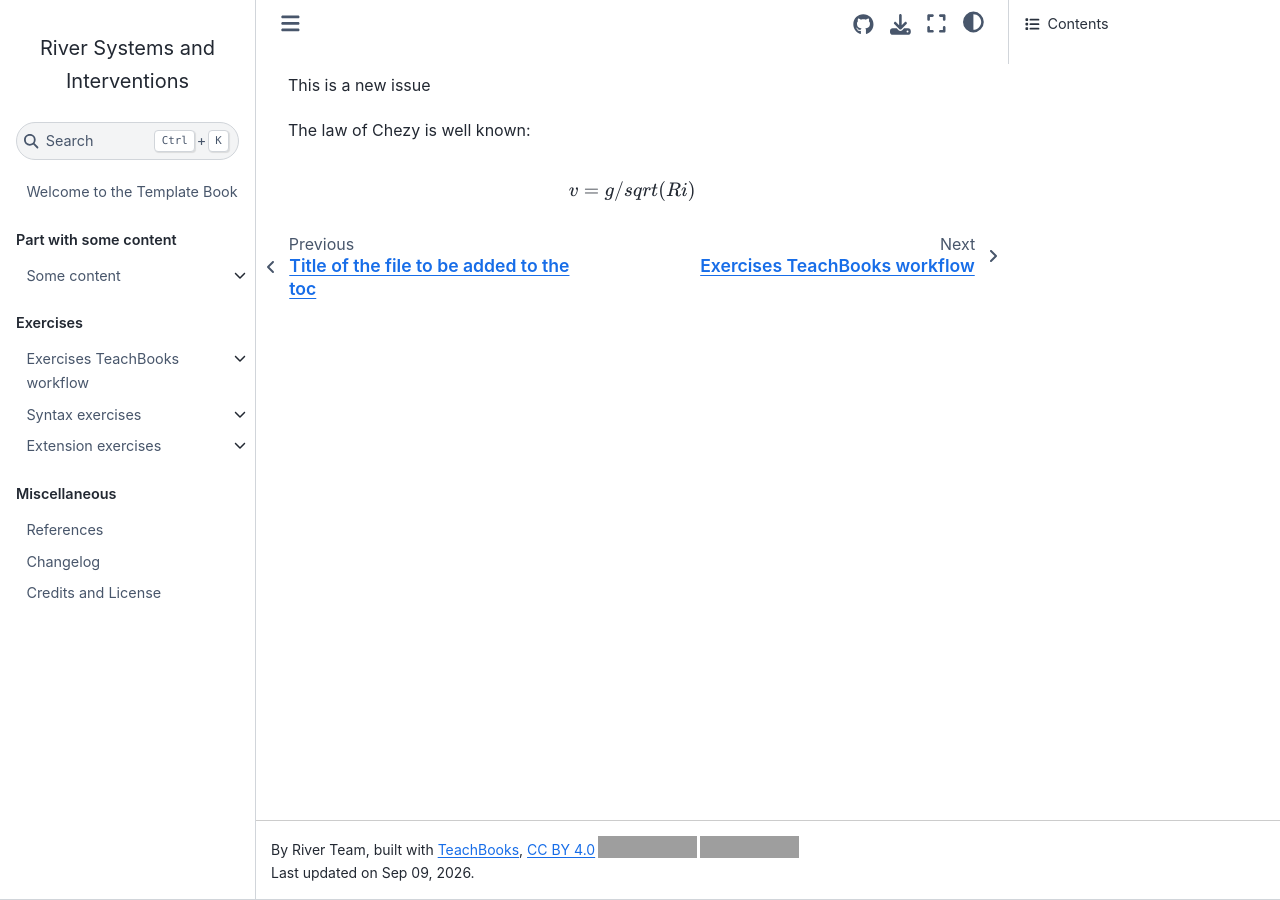
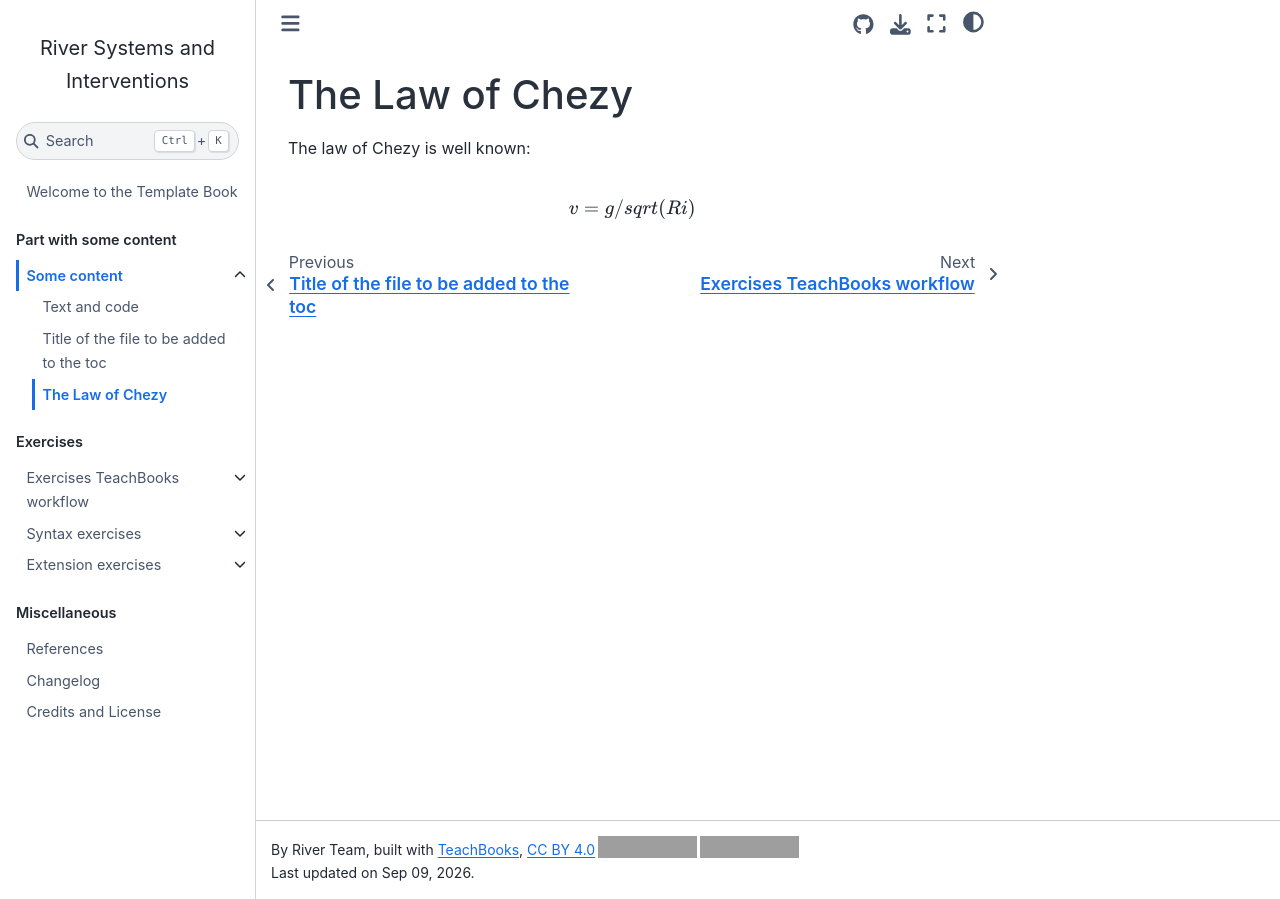
Before and after one commit to derkpss/River-Systems-and-Interventions, a Jupyter Book: the page built from book/file_in_new_issue.md, in a window 1280 px wide. Built offline with Jupyter Book 1.0.4 settings and Sphinx 7.4.7 and the Sphinx Book theme 1.1.4, drawn with Linux system fonts in a browser that asks for light colours; comment, search, counter and statistics services are not loaded; grey boxes are pictures that could not be loaded.

Commit message:
Update issue description to 'The Law of Chezy'

```diff
--- a/book/file_in_new_issue.md
+++ b/book/file_in_new_issue.md
@@ -1,4 +1,4 @@
-This is a new issue
+# The Law of Chezy
 
 The law of Chezy is well known:
 
```
